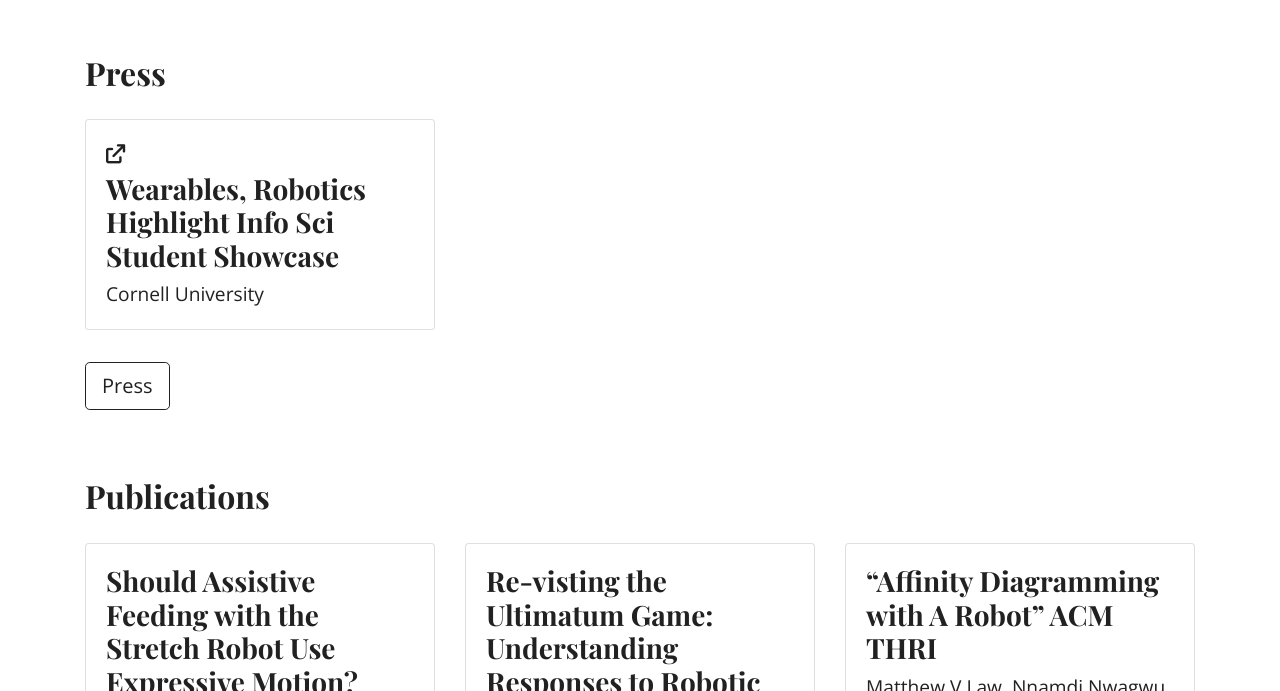
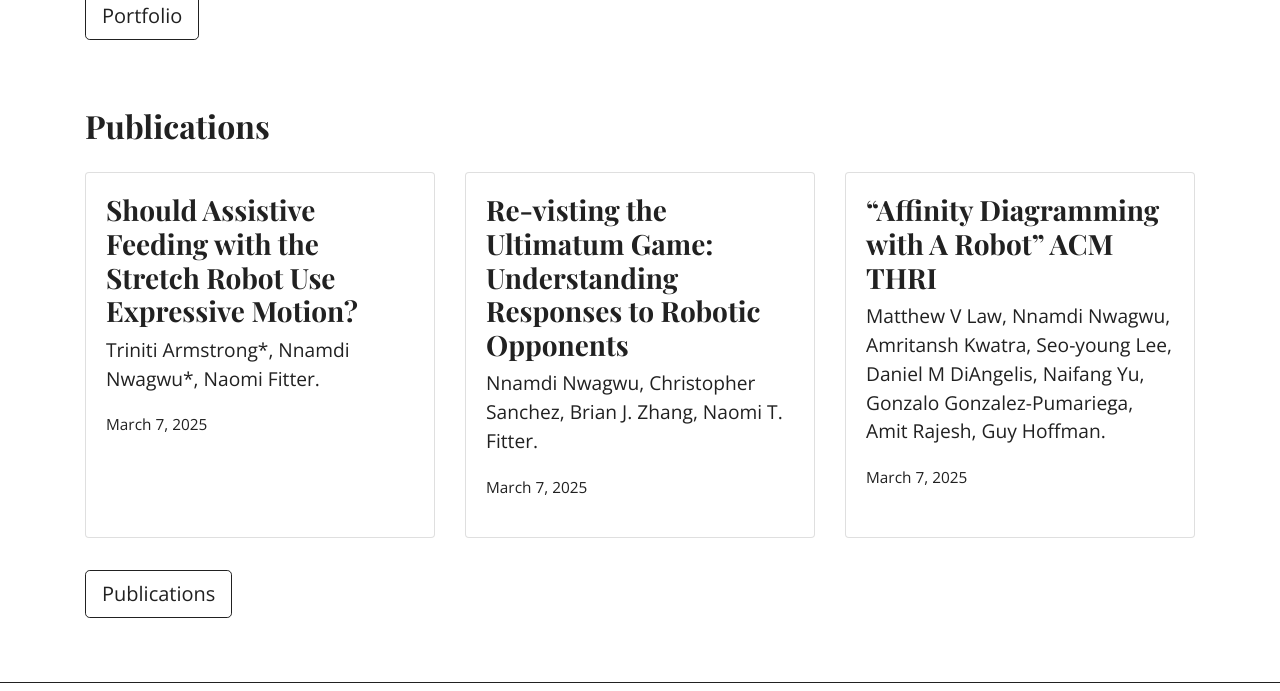
Before and after one commit to nnamd/nnamd.github.io, a Jekyll site: the page built from _pages/index.md, in a window 1280 px wide and 900 px high, scrolled down 1680 px, cut to the strip 209-900 px from the top of the window. Built offline with Jekyll 4.4.1, drawn with Linux system fonts in a browser that asks for light colours.

Commit message:
update image

```diff
--- a/_pages/index.md
+++ b/_pages/index.md
@@ -13,7 +13,6 @@
 work-link: /work/
 posts-title: Publications
 posts-link: /publications/
-press-title: Press
-press-link: /press/
+
 
 ---
```
Also changed, not shown: other parts of _pages/index.md (+1 -1 lines).
